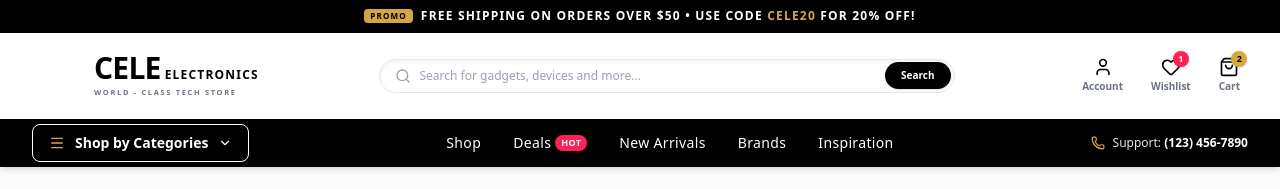
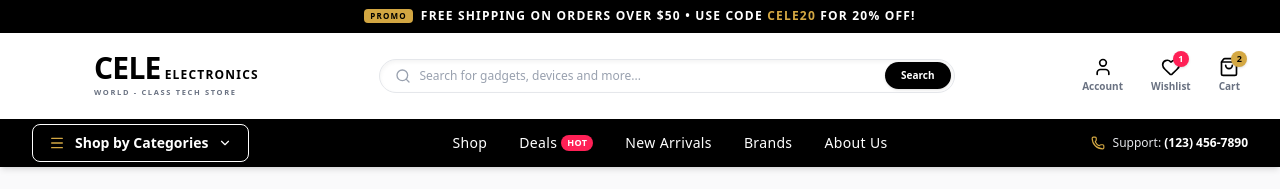
Before and after one commit to ingdia/cele_electronics, a Next.js app: page / in a window 1280 px wide. Shown: the top 189 px of the page. Built offline with nearby package versions, Linux system fonts and the light colour scheme.

Commit message:
feat(layout): update SecondaryNav with improved navigation links and styling

```diff
--- a/src/components/layout/SecondaryNav.tsx
+++ b/src/components/layout/SecondaryNav.tsx
@@ -75,11 +75,11 @@ export const SecondaryNav = () => {
           <Link href="/shop?filter=new" className="hover:text-gold-500 transition-colors">
             New Arrivals
           </Link>
-          <Link href="/#brands" className="hover:text-gold-500 transition-colors">
+          <Link href="/shop" className="hover:text-gold-500 transition-colors">
             Brands
           </Link>
-          <Link href="/#inspiration" className="hover:text-gold-500 transition-colors">
-            Inspiration
+          <Link href="/about" className="hover:text-gold-500 transition-colors">
+            About Us
           </Link>
         </div>
 
```
